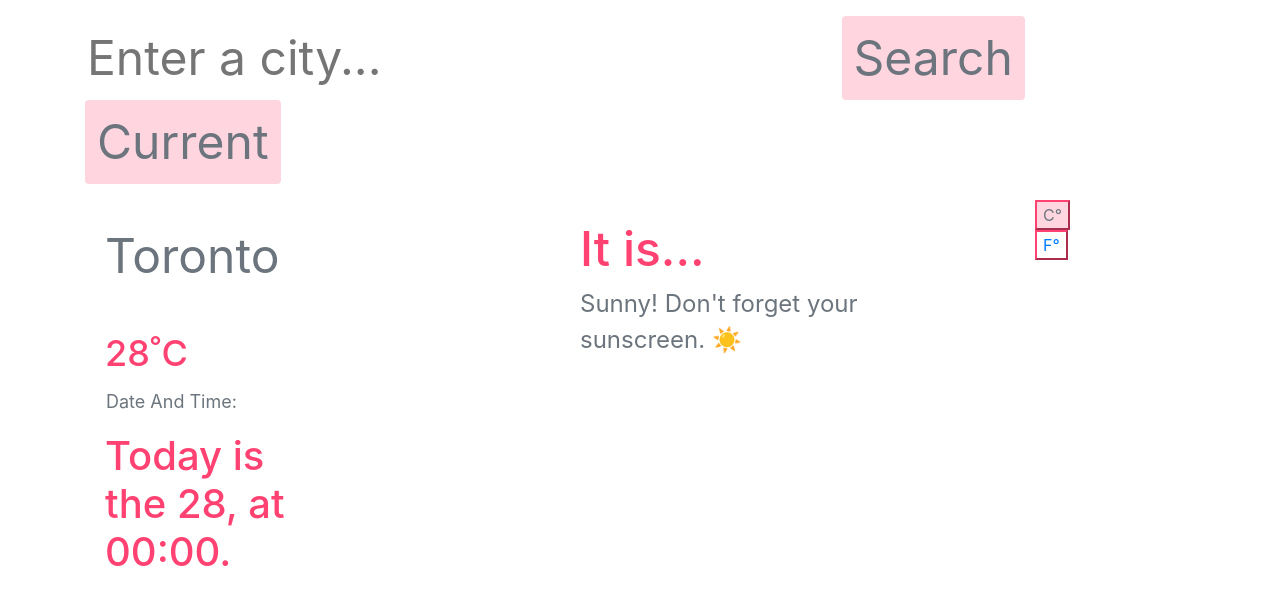
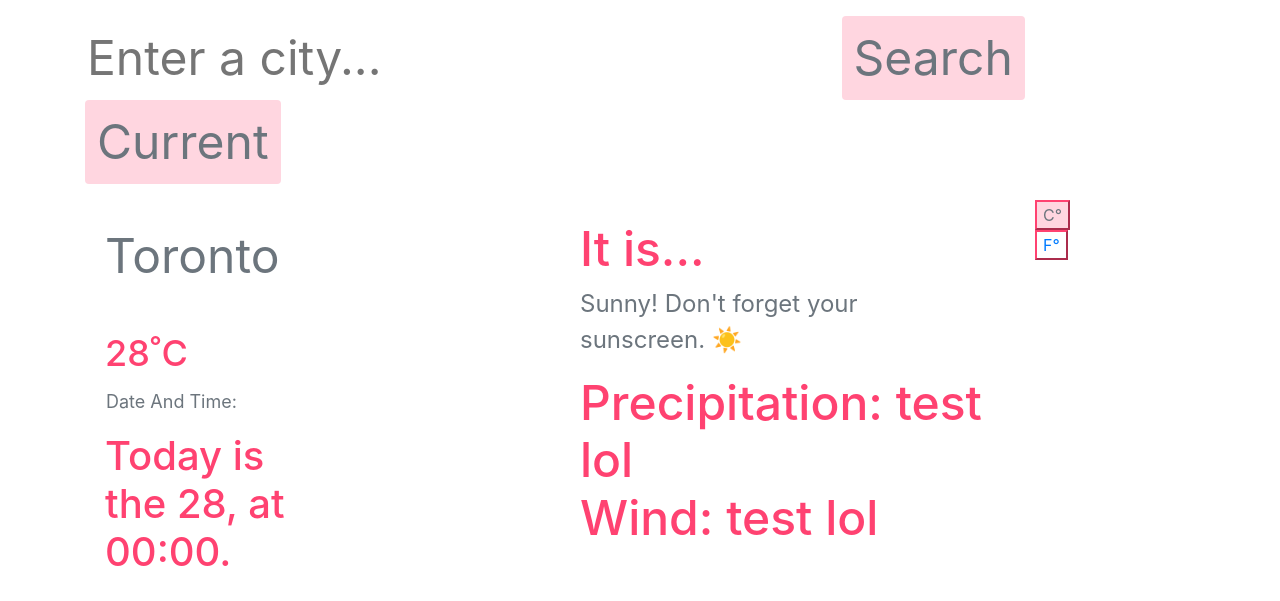
Before and after one commit to tiyanamathew/good-copy-C, a plain HTML site: page index.html in a window 1280 px wide. Shown: the top 601 px of the page. Drawn offline with nearby package versions, Linux system fonts and the light colour scheme; no server answers.

Commit message:
Update index.html

```diff
--- a/index.html
+++ b/index.html
@@ -65,6 +65,16 @@
               It is...
             </h2>
             <p class="sunny">Sunny! Don't forget your sunscreen. ☀️</p>
+            <h2 class="its" id="weather-description">
+            Precipitation:
+            <span id="humidity">
+              test lol
+            </span>
+            <br />
+          Wind:
+          <span id="wind">
+              test lol
+            </span>
           </div>
         </div>
         <div class="col-2">
```
